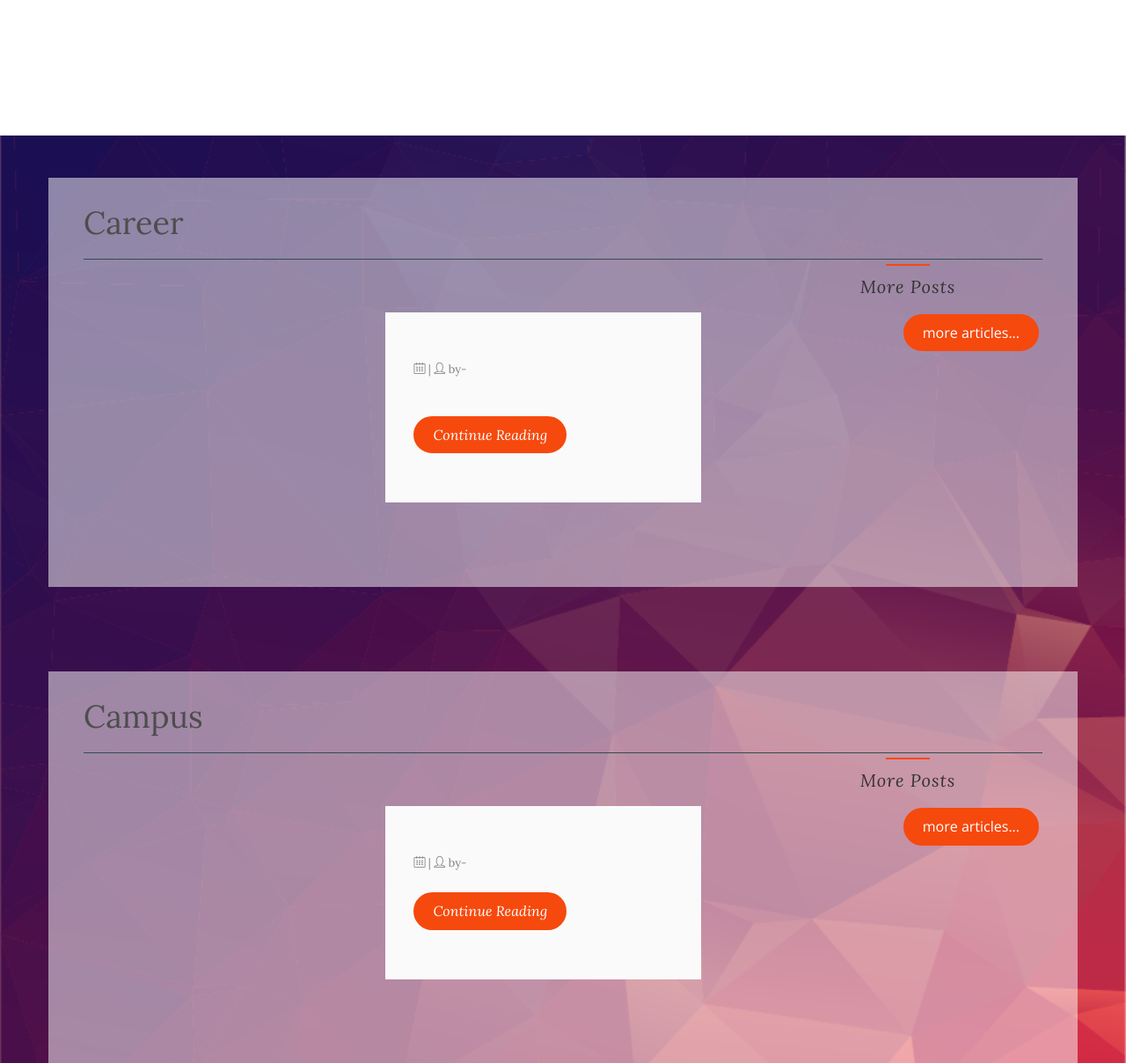
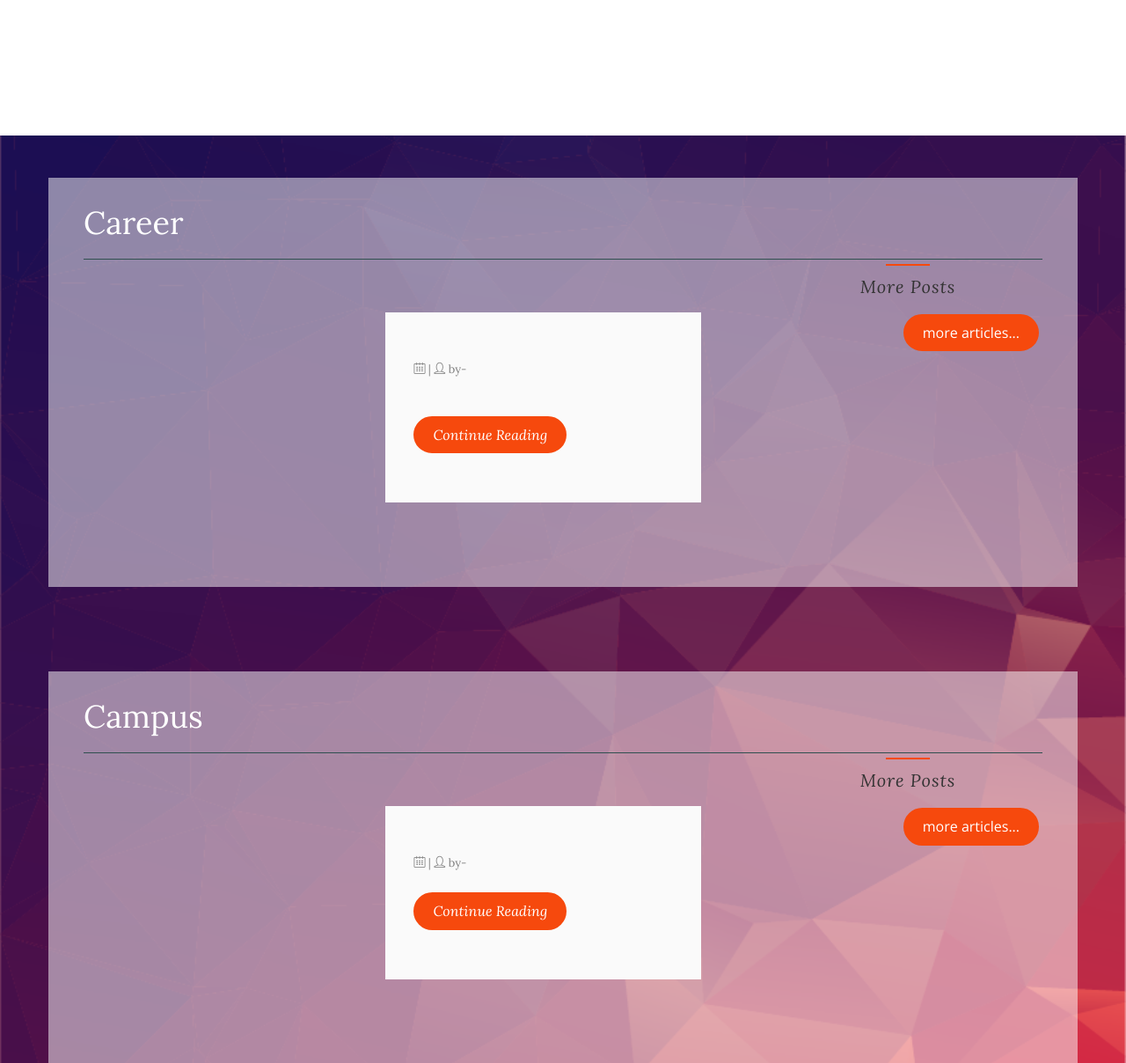
Before and after one commit to disconnect101/Srijan_website, a Django app: template main/templates/main/home.html in a window 1280 px wide. Shown: the part 806-2014 px from the top of the page at 88% size. Run offline with Django 3.2, Linux system fonts and the light colour scheme; the template is opened without the code that fills it, so the values that code supplies are empty; parts of the project's set-up code (start-up, migrations or seed data) failed here and were passed over; some libraries are stand-ins or nearby versions; some web fonts are replaced.

Commit message:
finishings

```diff
--- a/main/templates/main/home.html
+++ b/main/templates/main/home.html
@@ -381,7 +381,7 @@
 
 		<div id="colorlib-container">
 			<div class="container" style="background-color: rgba(255,255,255,0.5);padding: 2em 2.5em 1em 2.5em;">
-				<h1 class="mt-4 ">Career</h1>
+				<h1 style="color: white" class="mt-4 ">Career</h1>
 				<hr style="border: 0; background-color: darkslategrey; height: 1px;">
 				 <div class="row">
 					<div class="content" style="margin-top: 40px;">
@@ -440,7 +440,7 @@
 
 		<div id="colorlib-container">
 			<div class="container" style="background-color: rgba(255,255,255,0.5);padding: 2em 2.5em 1em 2.5em;">
-				<h1 class="mt-4">Campus</h1>
+				<h1 style="color: white" class="mt-4">Campus</h1>
 				<hr style="border: 0; background-color: darkslategrey; height: 1px;">
 				<div class="row">
 					<div class="content" style="margin-top: 40px;">
```
